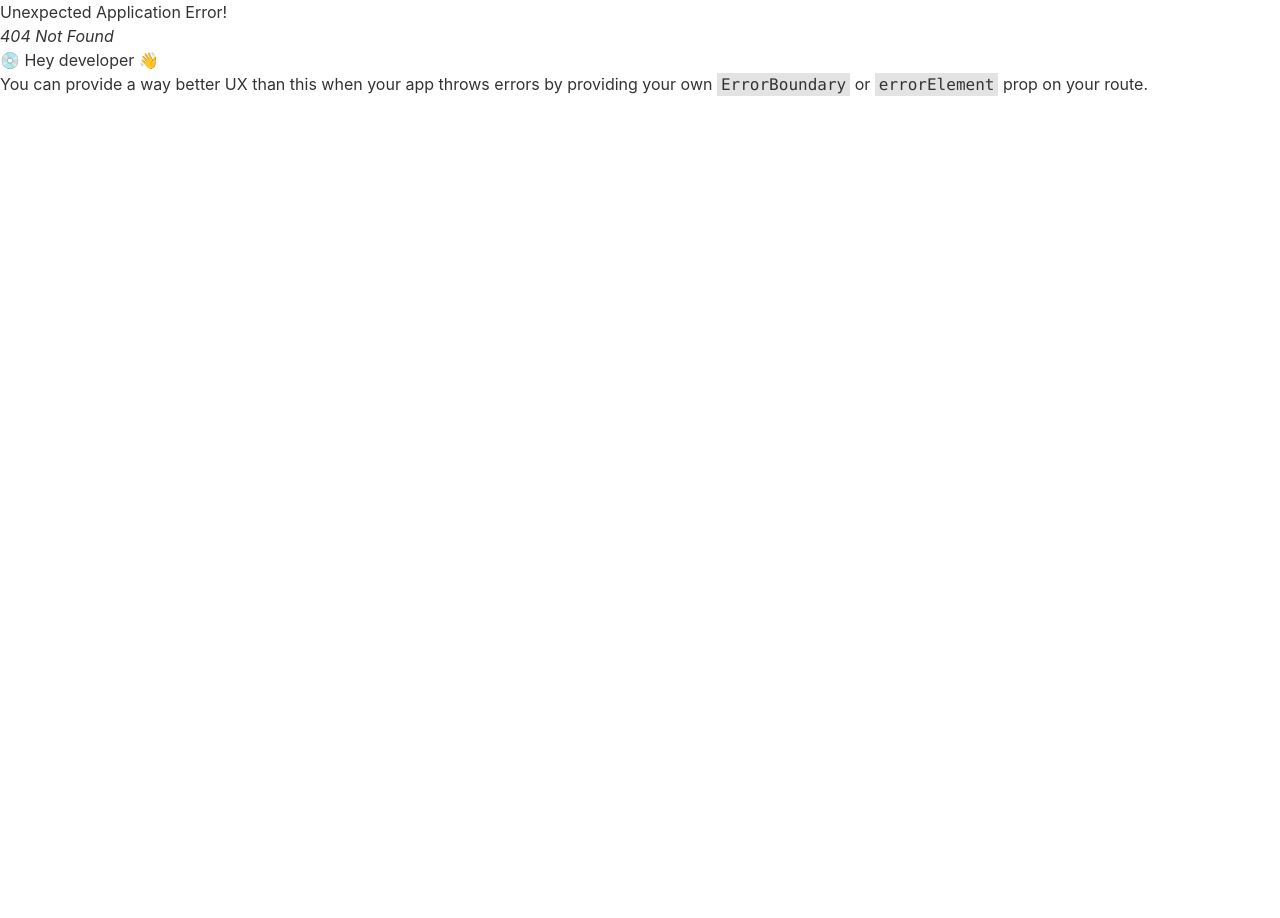
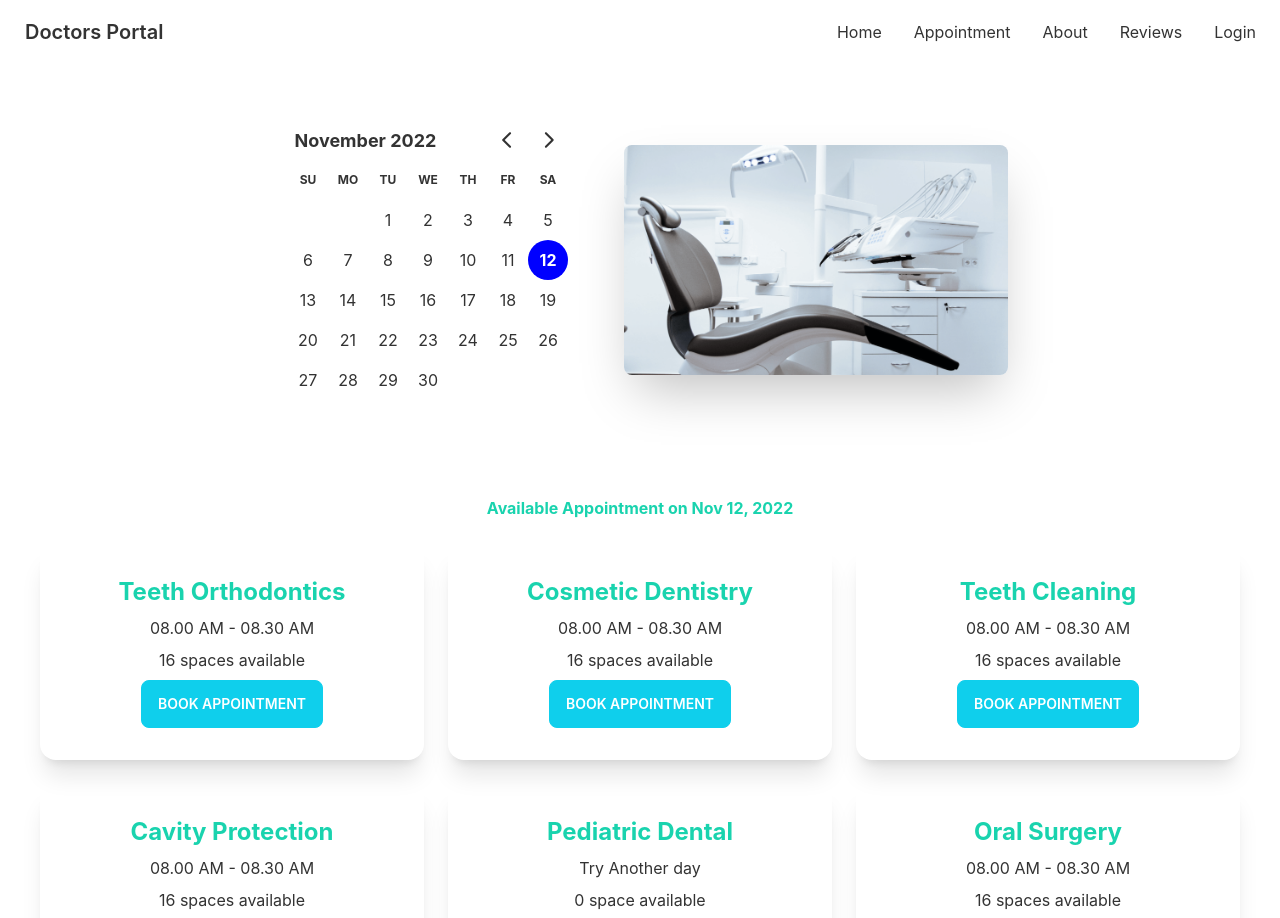
Before and after one commit to rokeyasultana/doctors-portal-client, a React (Create React App) app: page /appointment in a window 1280 px wide. Before the commit this address had no page. Shown: the top 918 px of the page. Before the commit the page ends 800 px from the top, so only its background shows below. Built offline with nearby package versions, Linux system fonts and the light colour scheme.

Commit message:
appiontment

```diff
--- a/package.json
+++ b/package.json
@@ -7,7 +7,9 @@
     "@testing-library/react": "^13.4.0",
     "@testing-library/user-event": "^13.5.0",
     "daisyui": "^2.39.1",
+    "date-fns": "^2.29.3",
     "react": "^18.2.0",
+    "react-day-picker": "^8.3.6",
     "react-router-dom": "^6.4.3",
     "react-scripts": "5.0.1",
     "web-vitals": "^2.1.4"
--- /dev/null
+++ b/public/appointmentOptions.json
@@ -0,0 +1,118 @@
+[
+    {
+      "_id": 1,
+      "name": "Teeth Orthodontics",
+      "slots": [
+        "08.00 AM - 08.30 AM",
+        "08.30 AM - 09.00 AM",
+        "09.00 AM - 9.30 AM",
+        "09.30 AM - 10.00 AM",
+        "10.00 AM - 10.30 AM",
+        "10.30 AM - 11.00 AM",
+        "11.00 AM - 11.30 AM",
+        "11.30 AM - 12.00 AM",
+        "1.00 PM - 1.30 PM",
+        "1.30 PM - 2.00 PM",
+        "2.00 PM - 2.30 PM",
+        "2.30 PM - 3.00 PM",
+        "3.00 PM - 3.30 PM",
+        "3.30 PM - 4.00 PM",
+        "4.00 PM - 4.30 PM",
+        "4.30 PM - 5.00 PM"
+      ]
+    },
+    {
+      "_id": 2,
+      "name": "Cosmetic Dentistry",
+      "slots": [
+        "08.00 AM - 08.30 AM",
+        "08.30 AM - 09.00 AM",
+        "09.00 AM - 9.30 AM",
+        "09.30 AM - 10.00 AM",
+        "10.00 AM - 10.30 AM",
+        "10.30 AM - 11.00 AM",
+        "11.00 AM - 11.30 AM",
+        "11.30 AM - 12.00 AM",
+        "1.00 PM - 1.30 PM",
+        "1.30 PM - 2.00 PM",
+        "2.00 PM - 2.30 PM",
+        "2.30 PM - 3.00 PM",
+        "3.00 PM - 3.30 PM",
+        "3.30 PM - 4.00 PM",
+        "4.00 PM - 4.30 PM",
+        "4.30 PM - 5.00 PM"
+      ]
+    },
+    {
+      "_id": 3,
+      "name": "Teeth Cleaning",
+      "slots": [
+        "08.00 AM - 08.30 AM",
+        "08.30 AM - 09.00 AM",
+        "09.00 AM - 9.30 AM",
+        "09.30 AM - 10.00 AM",
+        "10.00 AM - 10.30 AM",
+        "10.30 AM - 11.00 AM",
+        "11.00 AM - 11.30 AM",
+        "11.30 AM - 12.00 AM",
+        "1.00 PM - 1.30 PM",
+        "1.30 PM - 2.00 PM",
+        "2.00 PM - 2.30 PM",
+        "2.30 PM - 3.00 PM",
+        "3.00 PM - 3.30 PM",
+        "3.30 PM - 4.00 PM",
+        "4.00 PM - 4.30 PM",
+        "4.30 PM - 5.00 PM"
+      ]
+    },
+    {
+      "_id": 4,
+      "name": "Cavity Protection",
+      "slots": [
+        "08.00 AM - 08.30 AM",
+        "08.30 AM - 09.00 AM",
+        "09.00 AM - 9.30 AM",
+        "09.30 AM - 10.00 AM",
+        "10.00 AM - 10.30 AM",
+        "10.30 AM - 11.00 AM",
+        "11.00 AM - 11.30 AM",
+        "11.30 AM - 12.00 AM",
+        "1.00 PM - 1.30 PM",
+        "1.30 PM - 2.00 PM",
+        "2.00 PM - 2.30 PM",
+        "2.30 PM - 3.00 PM",
+        "3.00 PM - 3.30 PM",
+        "3.30 PM - 4.00 PM",
+        "4.00 PM - 4.30 PM",
+        "4.30 PM - 5.00 PM"
+      ]
+    },
+    {
+      "_id": 5,
+      "name": "Pediatric Dental",
+      "slots": [
+      ]
+    },
+    {
+      "_id": 6,
+      "name": "Oral Surgery",
+      "slots": [
+        "08.00 AM - 08.30 AM",
+        "08.30 AM - 09.00 AM",
+        "09.00 AM - 9.30 AM",
+        "09.30 AM - 10.00 AM",
+        "10.00 AM - 10.30 AM",
+        "10.30 AM - 11.00 AM",
+        "11.00 AM - 11.30 AM",
+        "11.30 AM - 12.00 AM",
+        "1.00 PM - 1.30 PM",
+        "1.30 PM - 2.00 PM",
+        "2.00 PM - 2.30 PM",
+        "2.30 PM - 3.00 PM",
+        "3.00 PM - 3.30 PM",
+        "3.30 PM - 4.00 PM",
+        "4.00 PM - 4.30 PM",
+        "4.30 PM - 5.00 PM"
+      ]
+    }
+  ]
--- /dev/null
+++ b/src/Pages/Appointment/Appointment/Appointment.js
@@ -0,0 +1,23 @@
+import React, { useState } from 'react';
+import AppointmentBanner from '../AppointmentBanner/AppointmentBanner';
+import AvailableAppointments from '../AvailableAppointments/AvailableAppointments';
+
+const Appointment = () => {
+    const [selectedDate, setSelectedDate] = useState(new Date());
+
+    return (
+       <div>
+        <AppointmentBanner
+         selectedDate={selectedDate}
+
+         setSelectedDate={setSelectedDate}></AppointmentBanner>
+        <AvailableAppointments
+         selectedDate={selectedDate}
+
+
+        ></AvailableAppointments>
+       </div>
+    );
+};
+
+export default Appointment;
--- /dev/null
+++ b/src/Pages/Appointment/AppointmentBanner/AppointmentBanner.js
@@ -0,0 +1,30 @@
+import React from 'react';
+import chair from '../../../assets/images/chair.png';
+import { DayPicker } from 'react-day-picker';
+import { useState } from 'react';
+
+import { format } from 'date-fns';
+
+const AppointmentBanner = ({selectedDate,setSelectedDate}) => {
+
+    return (
+        <div className='my-6'>
+          <div className="hero  ">
+  <div className="hero-content flex-col lg:flex-row-reverse">
+    <img  className="max-w-sm rounded-lg shadow-2xl" src={chair} alt='dentist chair'/>
+    <div className='mr-6'>
+     <DayPicker
+     mode="single"
+     selected={selectedDate}
+     onSelect={setSelectedDate}
+
+     />
+
+    </div>
+  </div>
+</div>
+        </div>
+    );
+};
+
+export default AppointmentBanner;
--- /dev/null
+++ b/src/Pages/Appointment/AvailableAppointments/AppointmentOption.js
@@ -0,0 +1,27 @@
+import React from 'react';
+
+const AppointmentOption = ({appointmentOption,setTreatment}) => {
+    const { name, slots } = appointmentOption;
+
+    return (
+        <div>
+               <div className="card shadow-xl">
+            <div className="card-body text-center">
+                <h2 className="text-2xl text-secondary font-bold text-center">{name}</h2>
+                <p>{slots.length > 0 ? slots[0] : 'Try Another day'}</p>
+                <p>{slots.length} {slots.length > 1 ? 'spaces' : 'space'} available</p>
+                <div className="card-actions justify-center">
+                    <label
+                        disabled={slots.length === 0}
+                        htmlFor="booking-modal"
+                        className="btn btn-primary text-white"
+                        onClick={() => setTreatment(appointmentOption)}
+                    >Book Appointment</label>
+                </div>
+            </div>
+        </div>
+        </div>
+    );
+};
+
+export default AppointmentOption;
--- /dev/null
+++ b/src/Pages/Appointment/AvailableAppointments/AvailableAppointments.js
@@ -0,0 +1,42 @@
+import { format } from 'date-fns';
+import React, { useEffect, useState } from 'react';
+import BookingModal from '../BookingModal/BookingModal';
+import AppointmentOption from './AppointmentOption';
+
+const AvailableAppointments = ({ selectedDate }) => {
+    const [appointmentOptions, setAppointmentOptions] = useState([]);
+    const [treatment, setTreatment] = useState(null);
+
+
+ useEffect(() => {
+        fetch('appointmentOptions.json')
+            .then(res => res.json())
+            .then(data => setAppointmentOptions(data))
+    }, [])
+
+    return (
+        <section  className='my-16'>
+            <p className='text-center text-secondary font-bold'> Available Appointment on {format(selectedDate, 'PP')}</p>
+
+            <div className='grid gap-6 grid-cols-1 md:grid-cols-2 lg:grid-cols-3 mt-6 ml-10 mr-10'>
+                {
+                    appointmentOptions.map(option => <AppointmentOption
+                        key={option._id}
+                        appointmentOption={option}
+                        setTreatment={setTreatment}
+                    ></AppointmentOption>)
+                }
+            </div>
+            {
+                treatment &&
+                <BookingModal
+                    selectedDate={selectedDate}
+                    treatment={treatment}
+                    setTreatment={setTreatment}
+                ></BookingModal>
+            }
+        </section>
+    );
+};
+
+export default AvailableAppointments;
--- /dev/null
+++ b/src/Pages/Appointment/BookingModal/BookingModal.js
@@ -0,0 +1,63 @@
+import React from 'react';
+import { format } from 'date-fns';
+
+
+const BookingModal = ({ treatment,
+    setTreatment, selectedDate }) => {
+    const { name, slots } = treatment;
+    const date = format(selectedDate, 'PP');
+
+    const handleBooking = event => {
+        event.preventDefault();
+        const form = event.target;
+        const slot = form.slot.value;
+        const name = form.name.value;
+        const email = form.email.value;
+        const phone = form.phone.value;
+
+        const booking = {
+            appointmentDate: date,
+            treatment: name,
+            patient: name,
+            slot,
+            email,
+            phone,
+        }
+
+        console.log(booking);
+        setTreatment(null);
+    }
+
+
+    return (
+
+        <>
+
+        <input type="checkbox" id="booking-modal" className="modal-toggle" />
+        <div className="modal">
+            <div className="modal-box relative">
+                <label htmlFor="booking-modal" className="btn btn-sm btn-circle absolute right-2 top-2">✕</label>
+                <h3 className="text-lg font-bold">{name}</h3>
+                <form onSubmit={handleBooking} className='grid grid-cols-1 gap-3 mt-10'>
+                    <input type="text" disabled value={date} className="input w-full input-bordered " />
+                    <select name="slot" className="select select-bordered w-full">
+                        {
+                            slots.map((slot, i) => <option
+                                value={slot}
+                                key={i}
+                            >{slot}</option>)
+                        }
+                    </select>
+                    <input name="name" type="text" placeholder="Your Name" className="input w-full input-bordered" />
+                    <input name="email" type="email" placeholder="Email Address" className="input w-full input-bordered" />
+                    <input name="phone" type="text" placeholder="Phone Number" className="input w-full input-bordered" />
+                    <br />
+                    <input className='btn btn-accent w-full' type="submit" value="Submit" />
+                </form>
+            </div>
+        </div>
+    </>
+    );
+};
+
+export default BookingModal;
--- a/src/Pages/Home/Home/Home.js
+++ b/src/Pages/Home/Home/Home.js
@@ -9,7 +9,7 @@
 
 const Home = () => {
     return (
-        <div>
+        <div className='mx-5'>
             <Banner></Banner>
             <InfoCards></InfoCards>
             <Services></Services>
--- a/src/Pages/Shared/Navbar/Navbar.js
+++ b/src/Pages/Shared/Navbar/Navbar.js
@@ -4,7 +4,7 @@
 const Navbar = () => {
     const menuItems = <React.Fragment>
     <li><Link to="/">Home</Link></li>
-    <li><Link to="">Appointment</Link></li>
+    <li><Link to="/appointment">Appointment</Link></li>
     <li><Link to="">About</Link></li>
     <li><Link to="">Reviews</Link></li>
     <li><Link to="/login">Login</Link></li>
--- a/src/Routes/Routes/Routes.js
+++ b/src/Routes/Routes/Routes.js
@@ -1,5 +1,6 @@
 import { createBrowserRouter } from "react-router-dom";
 import Main from "../../Layout/Main"
+import Appointment from "../../Pages/Appointment/Appointment/Appointment";
 import Home from "../../Pages/Home/Home/Home"
 import Login from "../../Pages/Login/Login"
 
@@ -15,6 +16,11 @@
 
              },
             {
+            path: '/appointment',
+            element:<Appointment></Appointment>
+
+             },
+            {
             path: '/login',
             element:<Login></Login>
 
--- a/src/index.js
+++ b/src/index.js
@@ -3,7 +3,7 @@
 import './index.css';
 import App from './App';
 import reportWebVitals from './reportWebVitals';
-
+import 'react-day-picker/dist/style.css';
 const root = ReactDOM.createRoot(document.getElementById('root'));
 root.render(
   <React.StrictMode>
```
Also changed, not shown: 1 other file (tests, documents, lock files or other folders).
